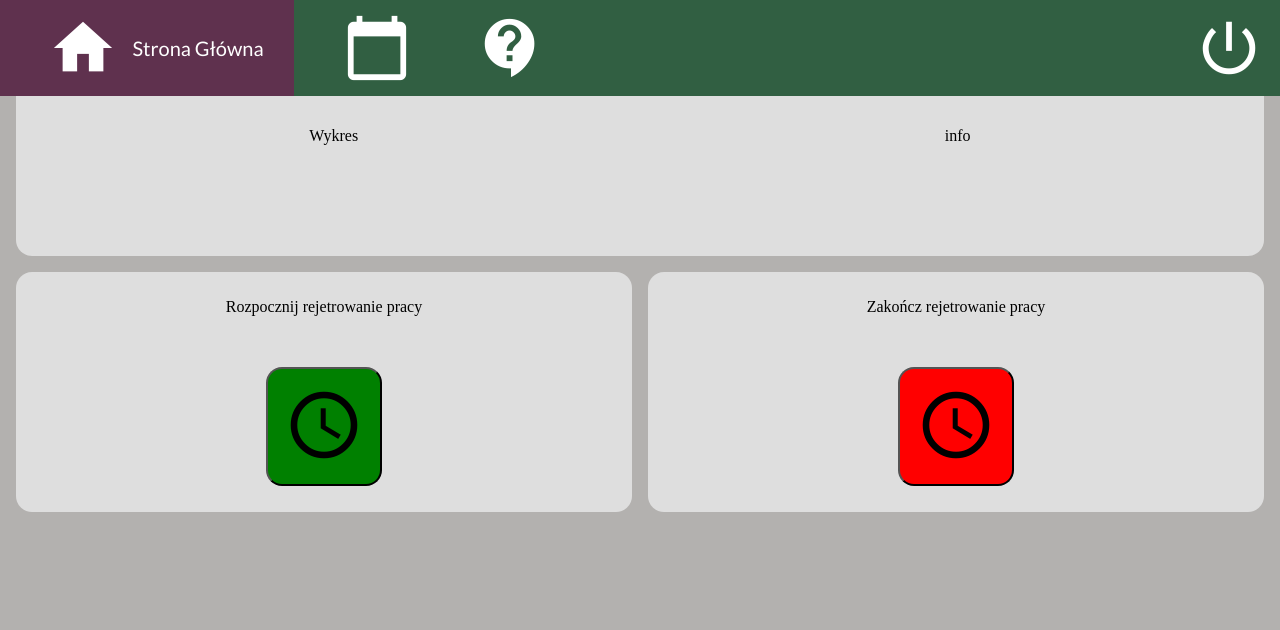
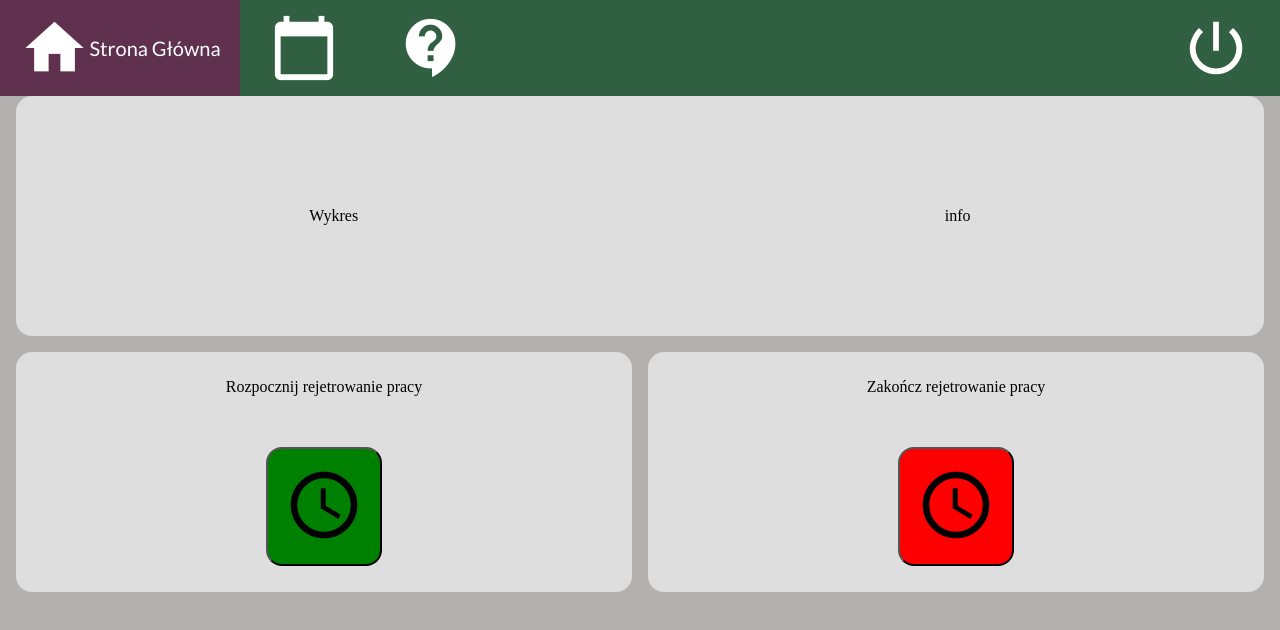
Before and after one commit to Karmazynowe-Zyrafy/AngularWebClockClient, an Angular app: page / in a window 1280 px wide. Shown: the top 630 px of the page. Built offline with nearby package versions, Linux system fonts and the light colour scheme.

Commit message:
Code Correction and fix transition on navbar

```diff
--- a/src/app/app.component.css
+++ b/src/app/app.component.css
@@ -1,2 +1,5 @@
 .container {
 }
+.board{
+    margin-top: 6rem;
+}
--- a/src/app/app.component.html
+++ b/src/app/app.component.html
@@ -1,4 +1,6 @@
 <div class="container">
     <app-navbar></app-navbar>
+    <div class="board">
     <app-dashboard></app-dashboard>
+        </div>
 </div>
--- a/src/app/app.component.ts
+++ b/src/app/app.component.ts
@@ -1,5 +1,5 @@
 import {Component} from '@angular/core';
-import {DataService} from './data.service';
+import {ClockDataService} from './clock-data.service';
 import {Clock} from './clock.model';
 
 @Component({
@@ -8,6 +8,6 @@ import {Clock} from './clock.model';
     styleUrls: ['./app.component.css']
 })
 export class AppComponent {
-    constructor(private  dataService: DataService) {
+    constructor(private  dataService: ClockDataService) {
     }
 }
--- a/src/app/app.module.ts
+++ b/src/app/app.module.ts
@@ -3,7 +3,7 @@ import {NgModule} from '@angular/core';
 
 
 import {AppComponent} from './app.component';
-import {DataService} from './data.service';
+import {ClockDataService} from './clock-data.service';
 import {HttpClientModule} from '@angular/common/http';
 import {from} from 'rxjs';
 import {NavbarComponent} from './navbar/navbar.component';
@@ -19,7 +19,7 @@ import {DashboardComponent} from './dashboard/dashboard.component';
         BrowserModule,
         HttpClientModule,
     ],
-    providers: [DataService],
+    providers: [ClockDataService],
     bootstrap: [AppComponent]
 })
 export class AppModule {
--- a/src/app/data.service.ts
+++ b/src/app/clock-data.service.ts
@@ -4,5 +4,5 @@ import {Clock} from './clock.model';
 @Injectable({
   providedIn: 'root'
 })
-export class DataService {
+export class ClockDataService {
 }
--- a/src/app/navbar/navbar.component.css
+++ b/src/app/navbar/navbar.component.css
@@ -1,9 +1,10 @@
-:host{
+:host {
     display: flex;
-    flex-direction:column;
+    flex-direction: column;
     flex-grow: 2;
     background: cadetblue;
 }
+
 img {
     display: flex;
     justify-content: flex-start;
@@ -45,17 +46,25 @@ img {
 }
 
 .navbar-item {
+    width: 8rem;
     height: 100%;
     align-content: center;
+    font-size: 1.25rem;
+}
 
-    font-size: 20px;
+i {
+    margin: 0;
+}
+
+.navbar-item:hover {
+    width: 15rem;
+    display: flex;
+    flex-direction: column;
     transition: width 250ms ease;
 }
 
-.navbar-item:hover .link-text {
-    width: 10rem;
-    display: flex;
-    flex-direction: column;
+#navbar-item:hover #link-text {
+    display: unset;
 }
 
 .navbar-item:last-child {
@@ -66,7 +75,6 @@ img {
     min-width: 2rem;
     align-content: center;
     align-items: center;
-    margin-left: 2rem;
 
 }
 
@@ -88,18 +96,19 @@ img {
 }
 
 .material-icons {
+    margin: 0;
     font-size: 70px;
 }
 
 @media only screen and (min-width: 600px) {
-    .NavBar {
+    .navbar {
         height: 6rem;
         width: 100vw;
     }
 }
 
 @media only screen and (max-width: 600px) {
-    .NavBar {
+    .navbar {
         bottom: 0;
         width: 100vw;
         height: 4rem;
--- a/src/app/navbar/navbar.component.html
+++ b/src/app/navbar/navbar.component.html
@@ -1,11 +1,14 @@
 <head>
     <link href="https://fonts.googleapis.com/css2?family=Lato&display=swap" rel="stylesheet">
-    <link rel="stylesheet" href="https://fonts.googleapis.com/icon?family=Material+Icons">
+    <link href="https://fonts.googleapis.com/icon?family=Material+Icons" rel="stylesheet">
 </head>
 <nav class="navbar">
     <ul class="navigation">
-        <li class="navbar-item" *ngFor="let element of this.navbarArray"><a class="nav-link" href='{{element.icon}}'><i
-                class="material-icons">{{element.icon}}</i><span
-                class="link-text">{{element.text}}</span></a></li>
+        <li id="navbar-item" *ngFor="let element of this.navbarArray" class="navbar-item">
+            <a class="nav-link" href='{{element.icon}}'>
+                <i class="material-icons">{{element.icon}}</i>
+                <span  id="link-text" class="link-text">{{element.text}}</span>
+            </a>
+        </li>
     </ul>
 </nav>
--- a/src/app/navbar/navbar.component.ts
+++ b/src/app/navbar/navbar.component.ts
@@ -1,11 +1,11 @@
-import {Component, OnInit} from '@angular/core';
+import {Component} from '@angular/core';
 
 @Component({
     selector: 'app-navbar',
     templateUrl: './navbar.component.html',
     styleUrls: ['./navbar.component.css']
 })
-export class NavbarComponent implements OnInit {
+export class NavbarComponent {
     logo: string;
     navbarArray;
 
@@ -35,6 +35,4 @@ export class NavbarComponent implements OnInit {
         ];
     }
 
-    ngOnInit(): void {
-    }
 }
--- a/src/styles.css
+++ b/src/styles.css
@@ -4,6 +4,6 @@ body {
     padding: 0;
 }
 
-*{
+* {
     box-sizing: border-box;
 }
```
Also changed, not shown: 1 other file (tests, documents, lock files or other folders).
